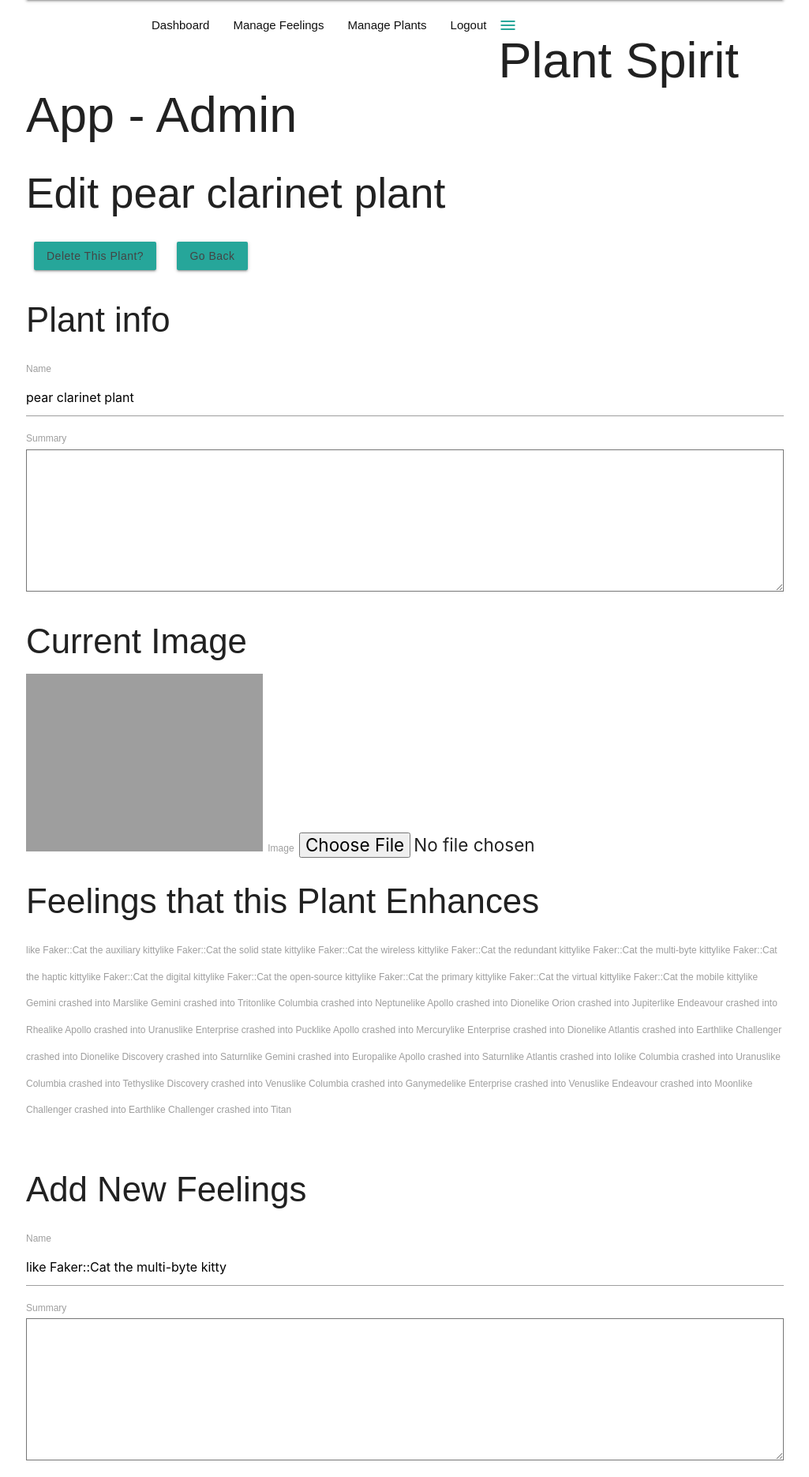
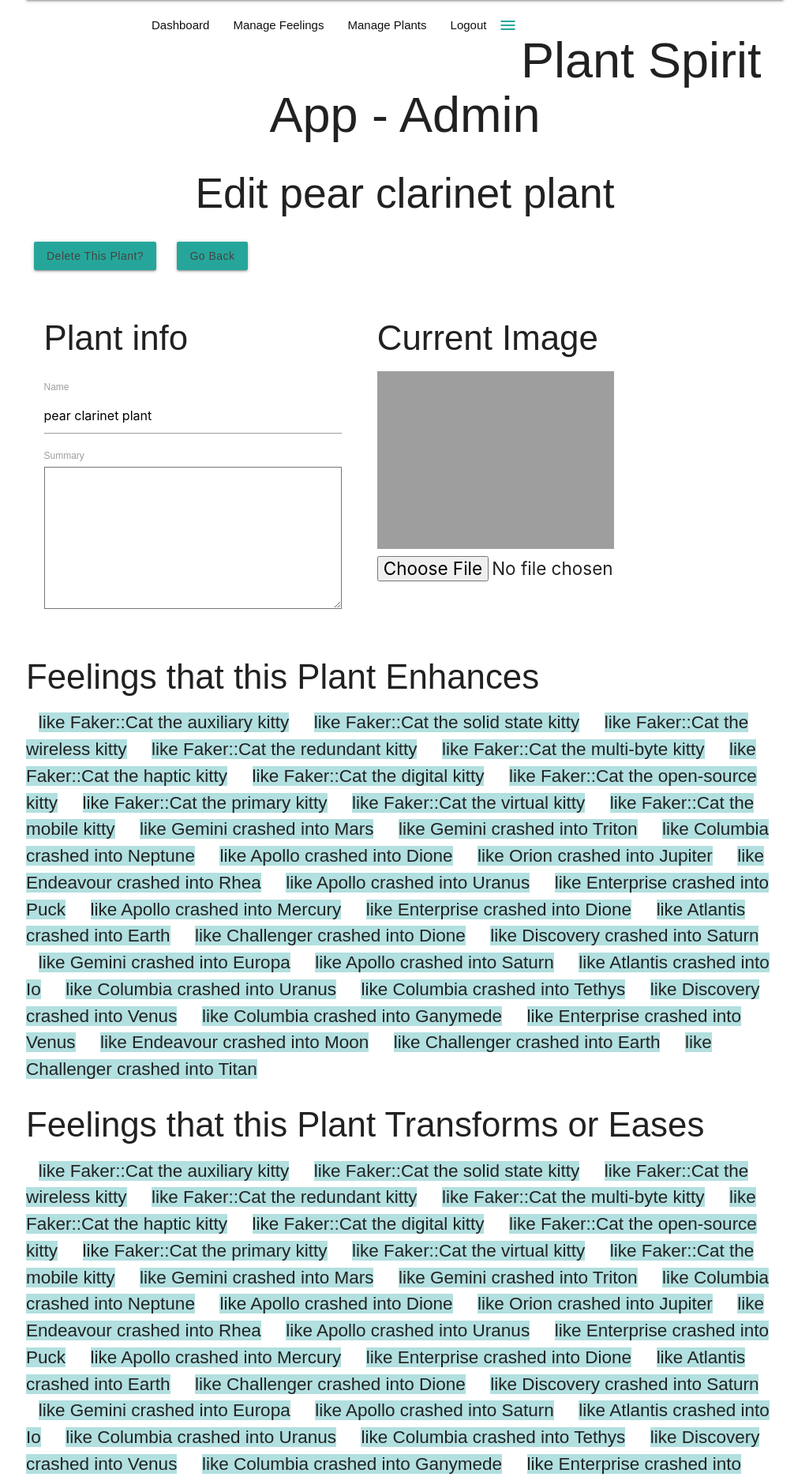
Before and after one commit to catquarks/plant-spirit-admin, a Rails app: page /plants/1/edit in a window 1280 px wide. Shown: the part 64-1934 px from the top of the page at 79% size, without its empty margins (95-1120 px from the left). Run offline with Rails 7, Linux system fonts and the light colour scheme; the visitor is signed in with stand-in values (Sample User, id 1); data comes from the database, SQL or seed files in the repository; style sheets or scripts are compiled from the project's sources; parts of the project's set-up code (start-up, migrations or seed data) failed here and were passed over; some libraries are stand-ins or nearby versions; some web fonts are replaced; grey boxes are pictures that could not be loaded.

Commit message:
Change Plant Edit Page Removed forms for editing associated feelings. Now, user is finally able to remove associated feelings from a plant, which was not possible before.

```diff
--- a/app/assets/stylesheets/application.scss
+++ b/app/assets/stylesheets/application.scss
@@ -24,13 +24,51 @@
 
 @import 'materialize';
 
+
+
+
+.plant-form {
+  margin: auto;
+  display: flex;
+  flex-flow: row wrap;
+
+  .plant-form-child {
+    justify-content: space-between;
+    flex-grow: 1;
+    margin: 1em;
+  }
+
+
+
+}
+
+.checkboxes-form {
+  .checkboxes-child {
+    input[type=checkbox] {
+      background: red;
+    }
+
+    label {
+      color: #222;
+      font-size: 1em;
+      background: rgba(0, 150, 150, 0.3);
+      margin: 0.7em;
+
+    }
+  }
+}
+
 body {
   background: $background-color;
 	margin-left: 10%;
 	margin-right: 15%;
-  margin-bottom: 15%;
+  margin-bottom: 10%;
   font-family: 'Arsenal', sans-serif;
   font-size: 1.5rem;
+}
+
+h1, h2 {
+  text-align: center;
 }
 
 img {
@@ -41,6 +79,10 @@
 td {
   padding: 10px;
   border: 1px black solid;
+}
+
+.edit-container {
+  margin: auto;
 }
 
 
--- a/app/assets/stylesheets/plants.scss
+++ b/app/assets/stylesheets/plants.scss
@@ -1,3 +1,3 @@
-// Place all the styles related to the flowers controller here.
+// Place all the styles related to the plants controller here.
 // They will automatically be included in application.css.
 // You can use Sass (SCSS) here: http://sass-lang.com/
--- a/app/controllers/plants_controller.rb
+++ b/app/controllers/plants_controller.rb
@@ -54,10 +54,12 @@
 
 	def update
 		if @plant.update(plant_params)
+			# binding.pry
 			# record_history("Edited #{@plant} at #{Time.now}")
 			redirect_to @plant, notice: 'Successfully updated plant!'
 		else
-			render :edit, error: "Uh oh!"
+			flash[:error] = "uh oh!"
+			render :edit
 		end
 	end
 
--- a/app/views/plants/edit.html.erb
+++ b/app/views/plants/edit.html.erb
@@ -14,4 +14,33 @@
 	</ul>
 <% end %>
 
-<%= render partial: 'form', locals: {plant: @plant, submit_text: "Edit Plant", feelings: @feelings} %>
+<%= form_for(@plant, multipart: true) do |f| %>
+<div class="plant-form">
+	<div class="plant-form-child">
+		<h3>Plant info</h3>
+		<%= f.label :name %>
+		<%= f.text_field :name %>
+		<br />
+		<%= f.label :summary %>
+		<%= f.text_area :summary, rows: 10 %>
+	</div>
+	<div class="plant-form-child">
+		<h3>Current Image</h3>
+		<%= link_to image_tag(@plant.image.url(:medium), size: '300x300'), @plant.image.url(:large) %>
+		<br />
+		<%= f.file_field :image %>
+	</div>
+</div>
+
+<div class="checkboxes-form">
+	<div class="checkboxes-child">
+	<h3>Feelings that this Plant Enhances</h3>
+		<%= f.collection_check_boxes :future_feeling_ids, @feelings, :id, :name %>
+	</div>
+	<div class="checkboxes-child">
+		<h3>Feelings that this Plant Transforms or Eases</h3>
+		<%= f.collection_check_boxes :current_feeling_ids, @feelings, :id, :name %>
+	</div>
+	<%= f.submit "Edit Plant", class: "waves-effect waves-light btn" %>
+</div>
+<% end %>
--- a/app/views/plants/show.html.erb
+++ b/app/views/plants/show.html.erb
@@ -1,4 +1,5 @@
 <%= flash[:notice] if flash[:notice] %>
+<%= flash[:error] if flash[:error] %>
 
 <div class="container">
 
```
Also changed, not shown: spec/controllers/plants_controller_spec.rb (+14 -1 lines).
